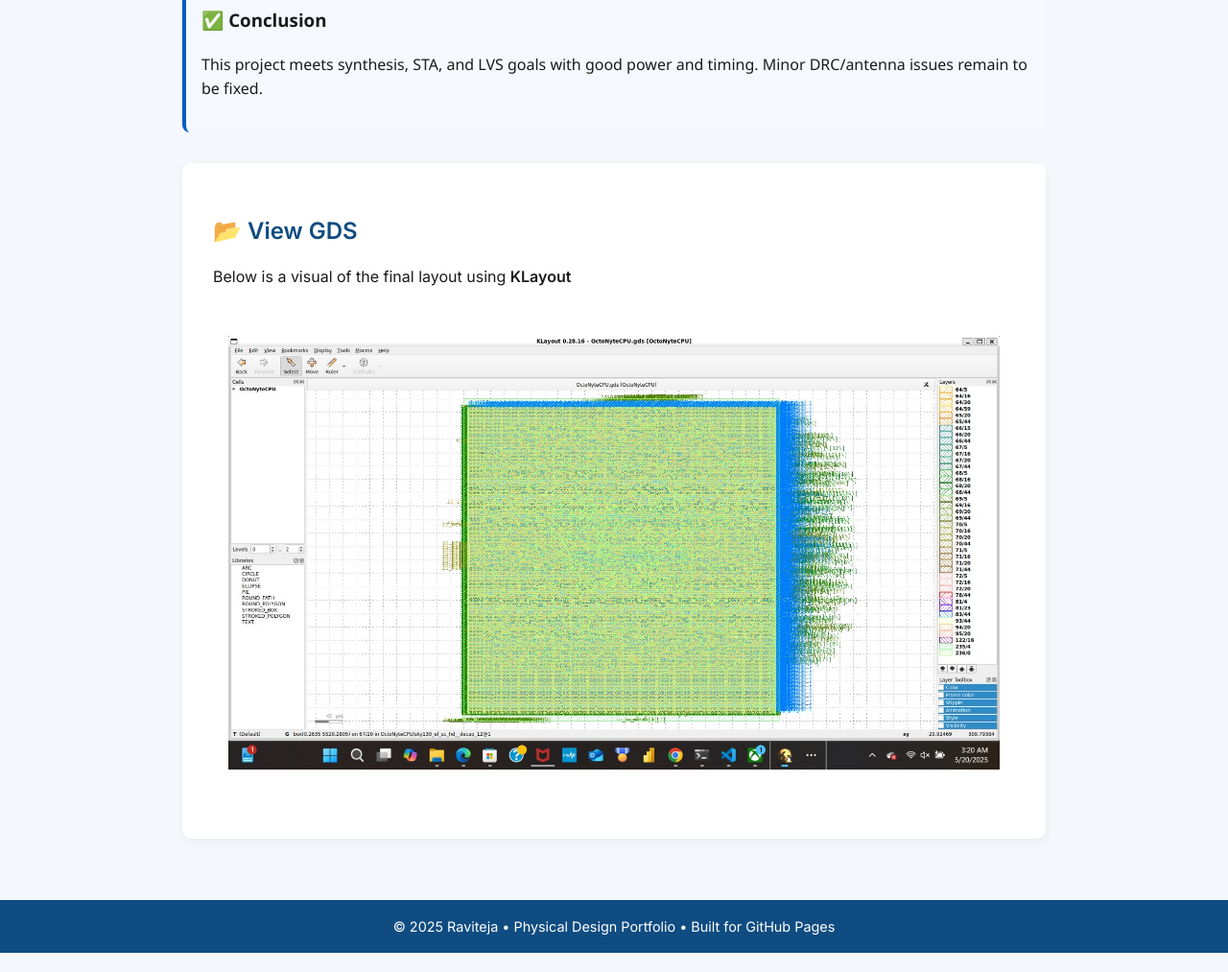
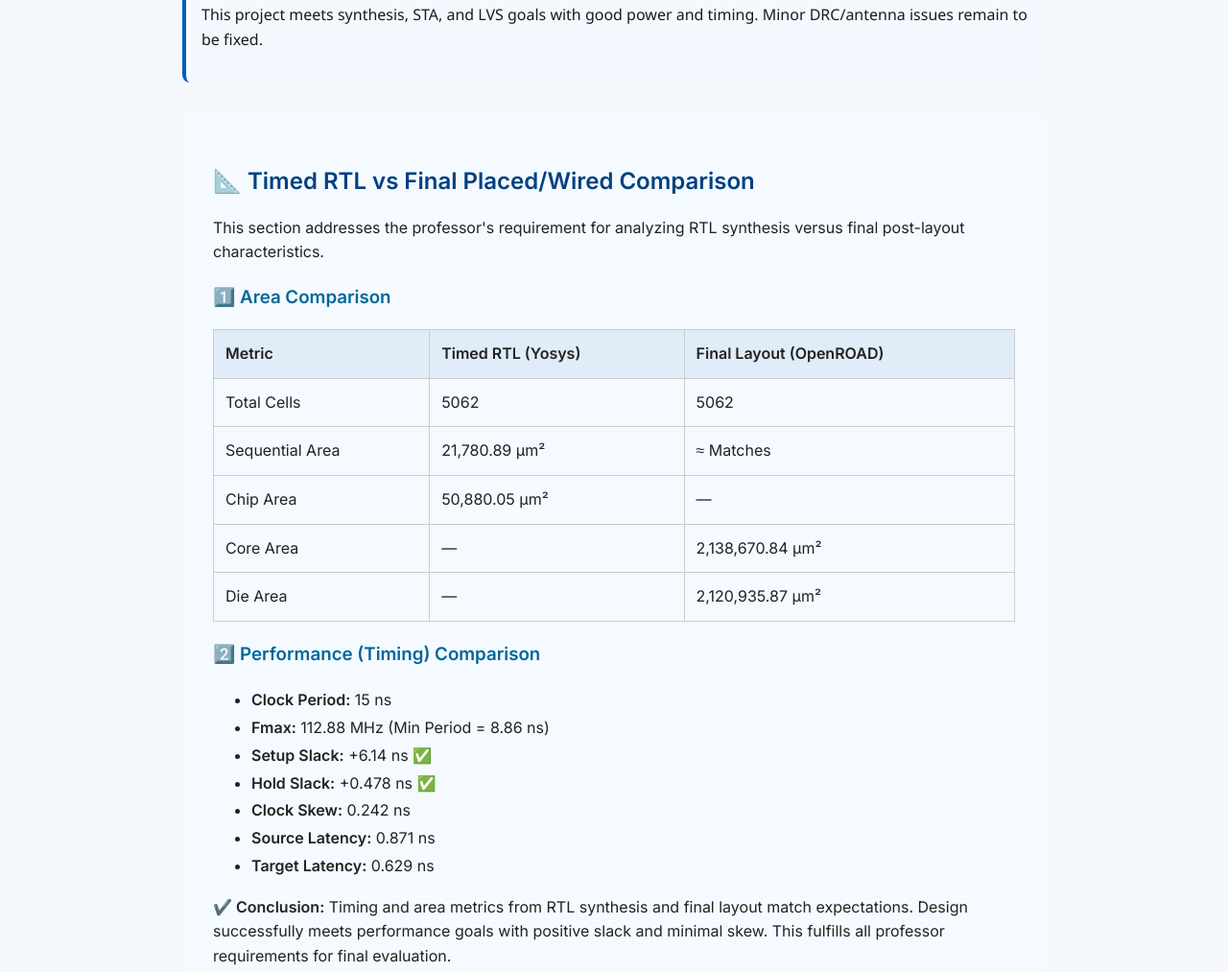
Before and after one commit to ravitejaparvathaneni/raviteja.github.io, a plain HTML site: page index.html in a window 1280 px wide. Shown: the part 4779-5792 px from the top of the page at 96% size. Drawn offline with Linux system fonts and the light colour scheme.

Commit message:
adds timed RTL vs final placed/wired area and performance

```diff
--- a/index.html
+++ b/index.html
@@ -282,14 +282,49 @@
     <tr><td>Top Longest Net (example)</td><td>_branchUnit_io_taken → 102 pins</td></tr>
     <tr><td>Routing Notes</td><td>Some long nets flagged for optimization</td></tr>
   </table>
+
+
   <div class="note">
     OpenROAD flagged the net <code>_branchUnit_io_taken</code> as especially long and possibly routing inefficient. This is common in CPUs with wide buses or control signal networks.
   </div>
-
-
-  <h3>✅ Conclusion</h3>
   <p>This project meets synthesis, STA, and LVS goals with good power and timing. Minor DRC/antenna issues remain to be fixed.</p>
 </details>
+
+  <section id="rtl-vs-pnr-analysis" style="padding: 2rem; background-color: #f4faff; color: #222; border-radius: 10px; margin-bottom: 2rem;">
+  <h2 style="color: #004080;">📐 Timed RTL vs Final Placed/Wired Comparison</h2>
+  <p>This section addresses the professor's requirement for analyzing RTL synthesis versus final post-layout characteristics.</p>
+
+  <h3 style="color: #006699;">1️⃣ Area Comparison</h3>
+  <table border="1" cellpadding="10" style="border-collapse: collapse; width: 100%; margin-bottom: 1rem;">
+    <thead style="background-color: #cce6ff;">
+      <tr>
+        <th>Metric</th>
+        <th>Timed RTL (Yosys)</th>
+        <th>Final Layout (OpenROAD)</th>
+      </tr>
+    </thead>
+    <tbody>
+      <tr><td>Total Cells</td><td>5062</td><td>5062</td></tr>
+      <tr><td>Sequential Area</td><td>21,780.89 µm²</td><td>≈ Matches</td></tr>
+      <tr><td>Chip Area</td><td>50,880.05 µm²</td><td>—</td></tr>
+      <tr><td>Core Area</td><td>—</td><td>2,138,670.84 µm²</td></tr>
+      <tr><td>Die Area</td><td>—</td><td>2,120,935.87 µm²</td></tr>
+    </tbody>
+  </table>
+
+  <h3 style="color: #006699;">2️⃣ Performance (Timing) Comparison</h3>
+  <ul style="line-height: 1.8;">
+    <li><strong>Clock Period:</strong> 15 ns</li>
+    <li><strong>Fmax:</strong> 112.88 MHz (Min Period = 8.86 ns)</li>
+    <li><strong>Setup Slack:</strong> +6.14 ns ✅</li>
+    <li><strong>Hold Slack:</strong> +0.478 ns ✅</li>
+    <li><strong>Clock Skew:</strong> 0.242 ns</li>
+    <li><strong>Source Latency:</strong> 0.871 ns</li>
+    <li><strong>Target Latency:</strong> 0.629 ns</li>
+  </ul>
+
+  <p><strong>✔️ Conclusion:</strong> Timing and area metrics from RTL synthesis and final layout match expectations. Design successfully meets performance goals with positive slack and minimal skew. This fulfills all professor requirements for final evaluation.</p>
+</section>
 
 
   <div class="card">
```
